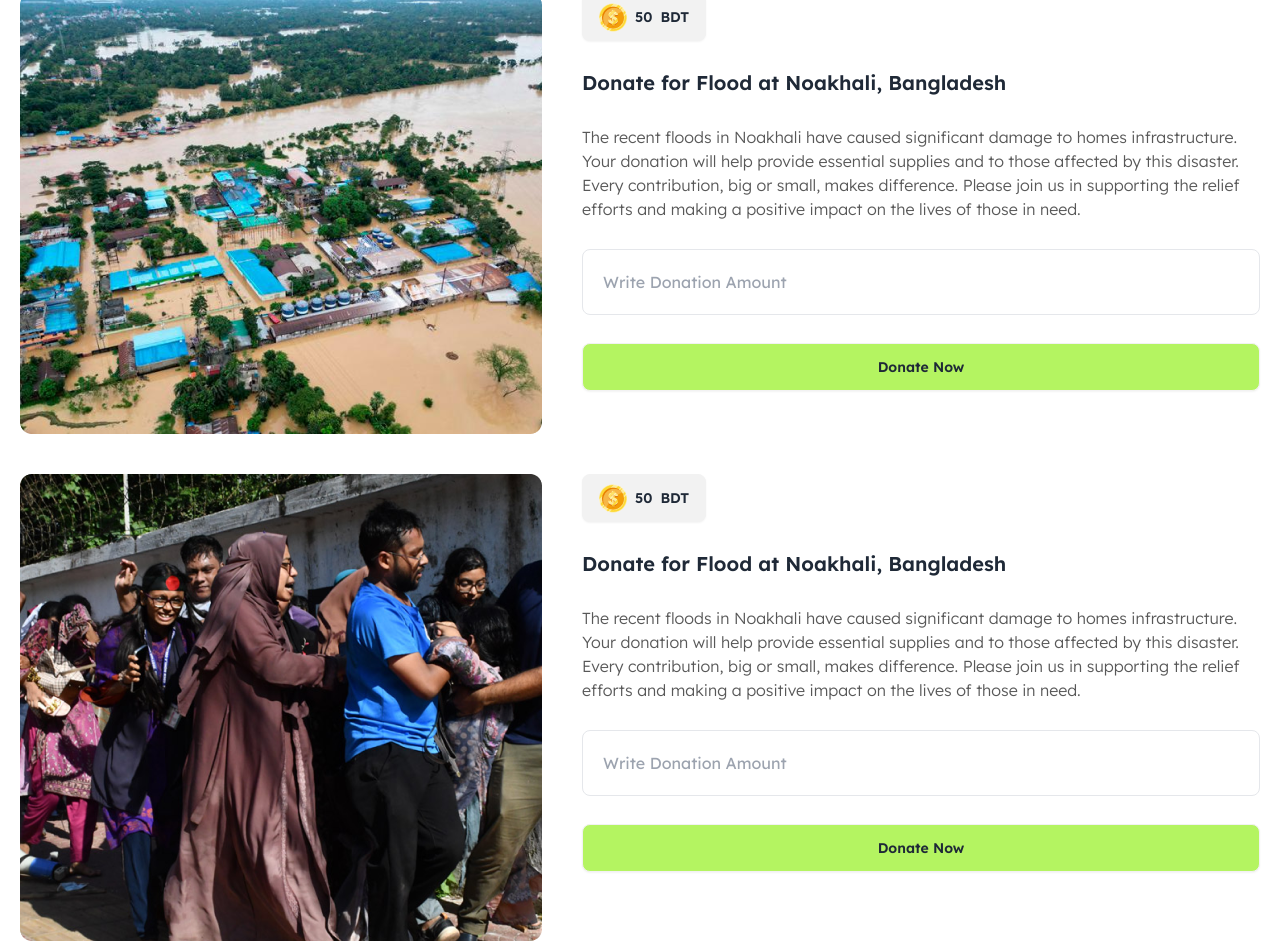
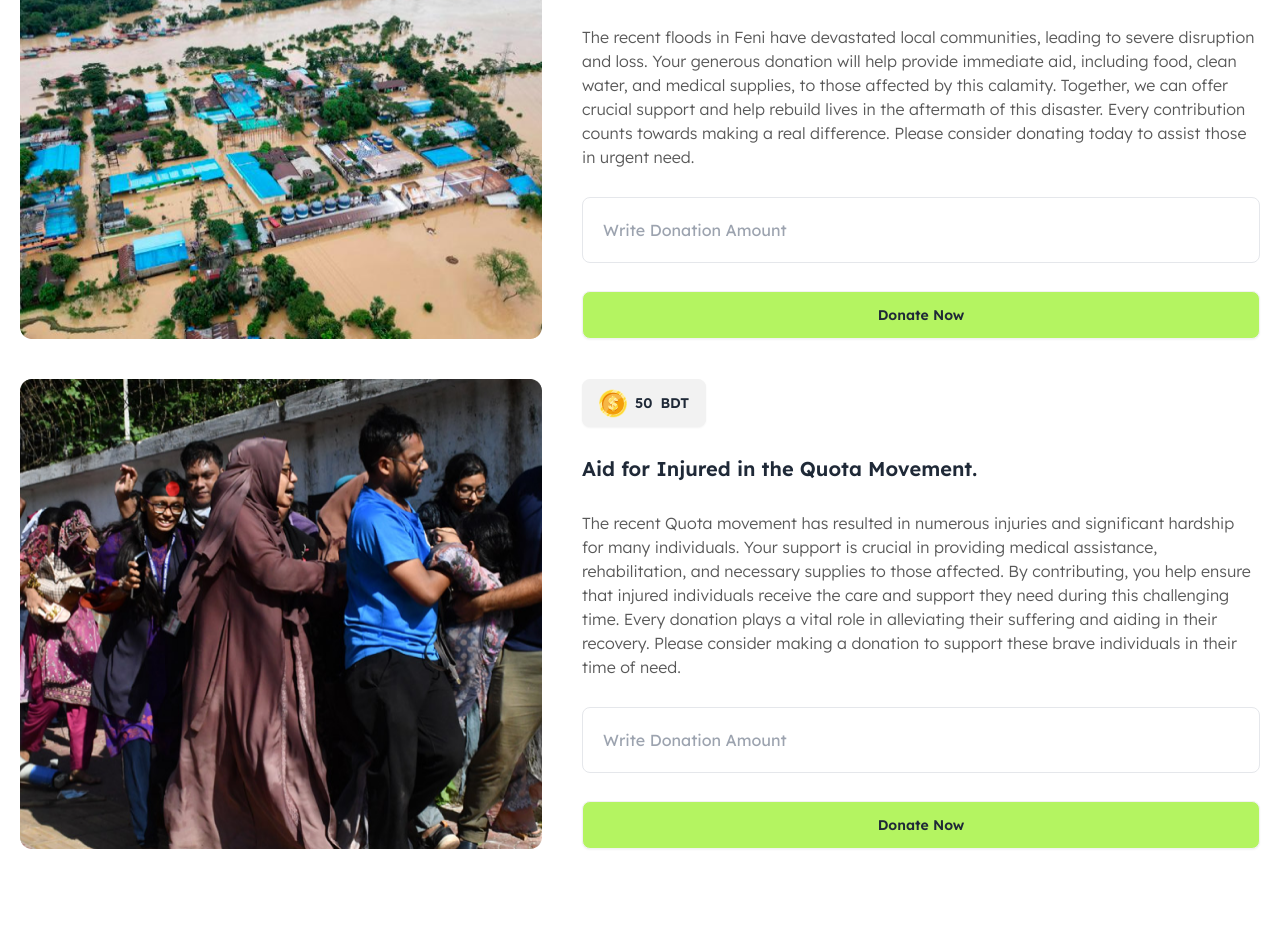
Before and after one commit to Shawon-Reza/Assignment-05, a plain HTML site: page index.html in a window 1280 px wide. Shown: the part 742-1683 px from the top of the page. After the commit the page ends 1631 px from the top, so only its background shows below. Drawn offline with nearby package versions, Linux system fonts and the light colour scheme.

Commit message:
Done All

```diff
--- a/index.html
+++ b/index.html
@@ -27,8 +27,8 @@
 </head>
 
 <body class="lexend">
-    <header class="md:pt-5 md:pb-7  p-3">
-        <div class="bg-[#F9F7F3] md:pt-7 md:pb-12  p-3">
+    <header class="sticky top-0 z-10">
+        <div id="navbar" class="bg-[#F9F7F3] md:pt-5 md:pb-5  p-3">
             <nav class=" flex justify-between container mx-auto items-center  ">
                 <button id="blogPageBtn" class="btn bg-[#B4F461] md:text-xl font-semibold">Blog</button>
                 <div class="flex items-center gap-2">
@@ -40,15 +40,16 @@
                     <p class="md:text-xl font-semibold text-[#111111B3]"><span id="totalBalanceId">5500</span> BDT</p>
                 </div>
             </nav>
-        </div>
-        <!-- Home Page Button Switch -->
-        <div class="flex justify-center gap-5 md:mt-14 mt-7 lg:7 mb-5">
+              <!-- Home Page Button Switch -->
+        <div class="flex justify-center gap-5 md:pt-5 ">
             <button id="donationBtn" class="btn hover:bg-[#B4F461]">Donation</button>
             <button id="historyBtn" class="btn hover:bg-[#B4F461]">History</button>
         </div>
+        </div>
+
     </header>
 
-    <main class="px-5">
+    <main class="px-5 md:mt-10 mb-10 mt-3">
         <section class="container mx-auto space-y-10">
             <!-- Button Div Start -->
 
@@ -111,16 +112,9 @@
                     <button class="btn"><img src="./assets/coin.png" alt=""><span id="card2DonationId">50</span>
                         BDT</button>
 
-                    <h2 id="headingForfeni" class="text-xl font-semibold">Donate for Flood at Noakhali, Bangladesh
+                    <h2 id="headingForfeni" class="text-xl font-semibold">Donate for Flood Relief in Feni,Bangladesh
                     </h2>
-                    <p class="text-[#111111B3] font-light"> The recent floods in Noakhali have caused significant damage
-                        to homes infrastructure. Your
-                        donation
-                        will help provide essential supplies and to those affected by this disaster. Every contribution,
-                        big
-                        or small, makes difference. Please join us in supporting the relief efforts and making a
-                        positive
-                        impact on the lives of those in need.</p>
+                    <p class="text-[#111111B3] font-light"> The recent floods in Feni have devastated local communities, leading to severe disruption and loss. Your generous donation will help provide immediate aid, including food, clean water, and medical supplies, to those affected by this calamity. Together, we can offer crucial support and help rebuild lives in the aftermath of this disaster. Every contribution counts towards making a real difference. Please consider donating today to assist those in urgent need.</p>
                     <form action="`">
                         <input type="number" name="" id="c2InputId" class="w-full p-5 border rounded-lg"
                             placeholder="Write Donation Amount" required>
@@ -157,16 +151,9 @@
                     <button class="btn"><img src="./assets/coin.png" alt=""><span id="card3DonationId">50</span>
                         BDT</button>
 
-                    <h2 id="headingForQuota" class="text-xl font-semibold">Donate for Flood at Noakhali, Bangladesh
+                    <h2 id="headingForQuota" class="text-xl font-semibold">Aid for Injured in the Quota Movement.
                     </h2>
-                    <p class="text-[#111111B3] font-light"> The recent floods in Noakhali have caused significant damage
-                        to homes infrastructure. Your
-                        donation
-                        will help provide essential supplies and to those affected by this disaster. Every contribution,
-                        big
-                        or small, makes difference. Please join us in supporting the relief efforts and making a
-                        positive
-                        impact on the lives of those in need.</p>
+                    <p class="text-[#111111B3] font-light"> The recent Quota movement has resulted in numerous injuries and significant hardship for many individuals. Your support is crucial in providing medical assistance, rehabilitation, and necessary supplies to those affected. By contributing, you help ensure that injured individuals receive the care and support they need during this challenging time. Every donation plays a vital role in alleviating their suffering and aiding in their recovery. Please consider making a donation to support these brave individuals in their time of need.</p>
                     <form action="`">
                         <input type="number" name="" id="c3InputId" class="w-full p-5 border rounded-lg"
                             placeholder="Write Donation Amount" required>
--- a/js/button.js
+++ b/js/button.js
@@ -53,3 +53,17 @@ document.getElementById('donateProcessBtn3').addEventListener('click', function
     //
     const updatedHistory=updateHistory('headingForQuota',money)
 })
+
+
+
+// Navber Scroll
+window.addEventListener('scroll', function () {
+    const navbar = document.getElementById('navbar');
+
+    // Check if the scroll position is greater than a set value (e.g., 50 pixels)
+    if (window.scrollY > 50) {
+      navbar.style.backgroundColor = 'rgba(255, 255, 255, 0.9)'; // Semi-transparent background
+    } else {
+      navbar.style.backgroundColor = 'transparent'; // Transparent background
+    }
+  });
```
Also changed, not shown: blog.html (+1 -1 lines).
